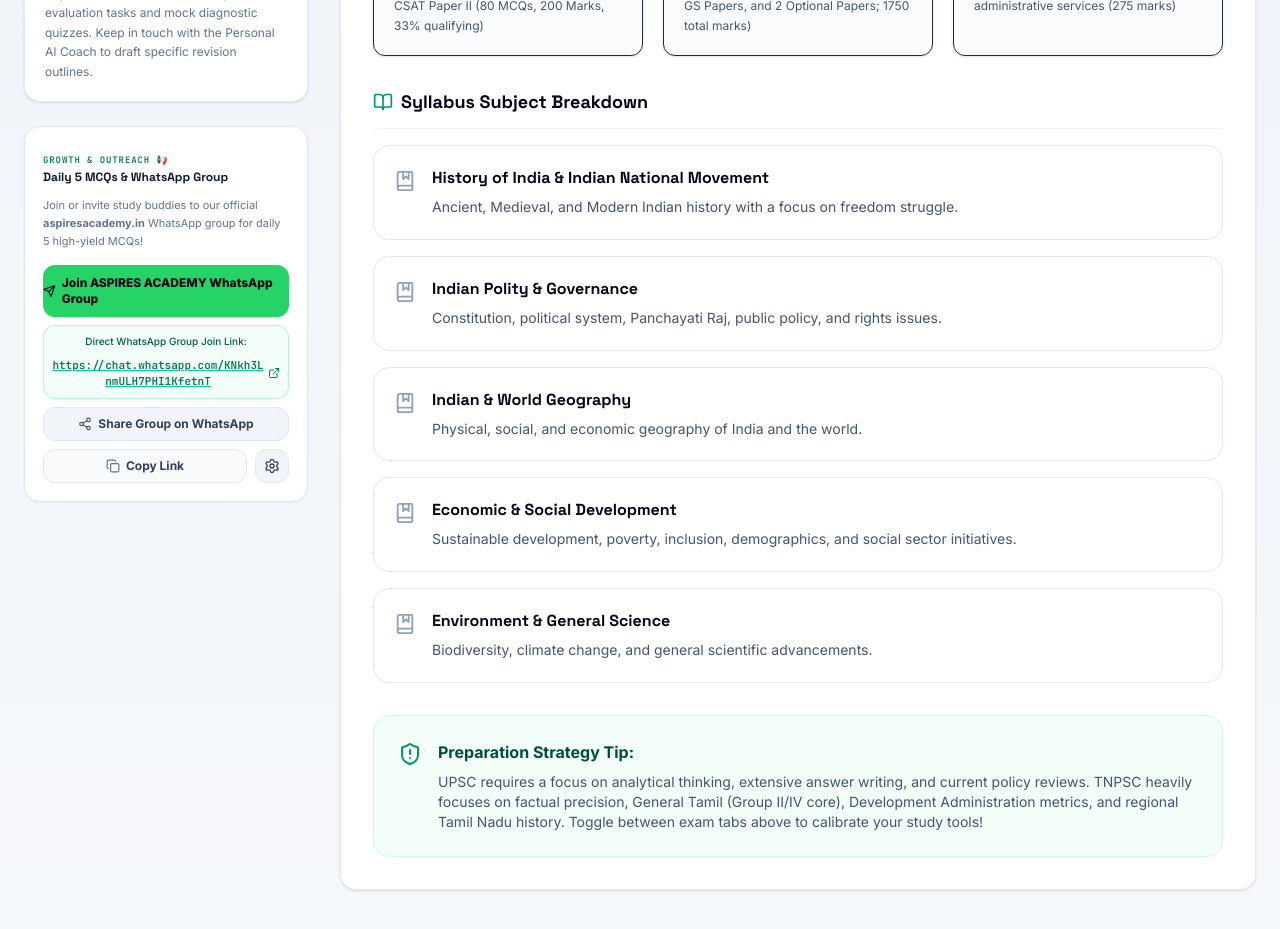
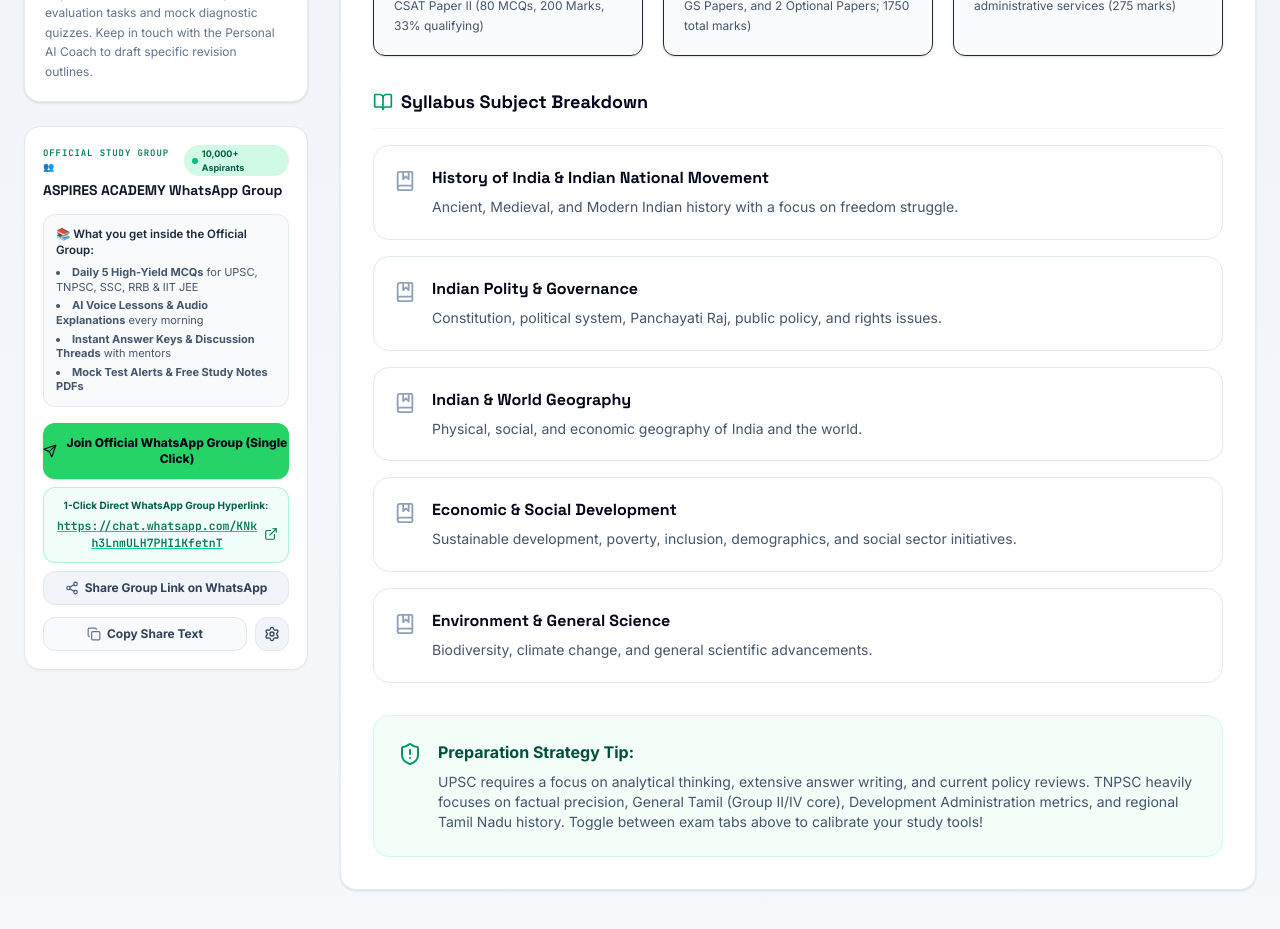
Before and after one commit to udayamoorthy-ux/AspiresAcademy, a React (Vite) app: page / in a window 1280 px wide. Shown: the part 1460-2389 px from the top of the page. Built offline with nearby package versions, Linux system fonts and the light colour scheme.

Commit message:
feat(ui): update WhatsApp group promo card
Refactor the sidebar promo card to highlight the official study group, add a member count badge, and include a direct 1-click join action for better conversion.

```diff
--- a/src/App.tsx
+++ b/src/App.tsx
@@ -657,92 +657,78 @@ export default function App() {
 
             {/* Compact Invite & Outreach Link */}
             <div
-              className="bg-white border border-slate-200 p-4.5 rounded-2xl space-y-3 shadow-xs"
+              className="bg-white border border-slate-200 p-4.5 rounded-2xl space-y-3.5 shadow-xs"
               id="share-card-sidebar"
             >
-              <div className="space-y-0.5">
-                <span className="text-[9px] uppercase tracking-widest text-emerald-700 font-bold font-mono">Growth & Outreach 📢</span>
-                <h4 className="font-extrabold text-xs text-slate-900 flex items-center gap-1.5 font-display">
-                  Daily 5 MCQs & WhatsApp Group
+              <div className="space-y-1">
+                <div className="flex items-center justify-between">
+                  <span className="text-[9px] uppercase tracking-widest text-emerald-700 font-bold font-mono">Official Study Group 👥</span>
+                  <span className="inline-flex items-center gap-1 text-[9px] font-bold text-emerald-800 bg-emerald-100 px-2 py-0.5 rounded-full">
+                    <span className="w-1.5 h-1.5 rounded-full bg-emerald-500 animate-pulse"></span>
+                    10,000+ Aspirants
+                  </span>
+                </div>
+                <h4 className="font-extrabold text-sm text-slate-900 flex items-center gap-1.5 font-display">
+                  ASPIRES ACADEMY WhatsApp Group
                 </h4>
               </div>
-              <p className="text-[11px] text-slate-500 leading-relaxed font-sans">
-                Join or invite study buddies to our official <strong>aspiresacademy.in</strong> WhatsApp group for daily 5 high-yield MCQs!
+
+              {/* Comprehensive WhatsApp Group Description */}
+              <div className="bg-slate-50 border border-slate-200/80 rounded-xl p-3 space-y-1.5 text-xs text-slate-600">
+                <p className="font-semibold text-slate-800 text-[11.5px] leading-snug">
+                  📚 What you get inside the Official Group:
                 </p>
+                <ul className="text-[11px] space-y-1 text-slate-600 list-disc list-inside font-sans">
+                  <li><strong>Daily 5 High-Yield MCQs</strong> for UPSC, TNPSC, SSC, RRB &amp; IIT JEE</li>
+                  <li><strong>AI Voice Lessons &amp; Audio Explanations</strong> every morning</li>
+                  <li><strong>Instant Answer Keys &amp; Discussion Threads</strong> with mentors</li>
+                  <li><strong>Mock Test Alerts &amp; Free Study Notes PDFs</strong></li>
+                </ul>
+              </div>
 
               <div className="grid grid-cols-1 gap-2 pt-0.5">
-                {hasValidWhatsAppGroupUrl() ? (
-                  <>
-                    {/* Direct Join WhatsApp Group Link Anchor */}
+                {/* Direct 1-Click Join WhatsApp Group Link Anchor */}
                 <a
                   href={getActiveWhatsAppGroupUrl()}
                   target="_blank"
                   rel="noopener noreferrer"
-                      className="w-full bg-[#25D366] hover:bg-[#20ba5a] text-slate-950 font-extrabold text-xs py-2.5 rounded-xl flex items-center justify-center gap-1.5 transition-all shadow-2xs active:scale-95 cursor-pointer"
+                  className="w-full bg-[#25D366] hover:bg-[#20ba5a] text-slate-950 font-black text-xs py-3 rounded-xl flex items-center justify-center gap-2 transition-all shadow-sm active:scale-95 cursor-pointer text-center"
                 >
-                      <Send className="h-3.5 w-3.5" />
-                      <span>Join ASPIRES ACADEMY WhatsApp Group</span>
+                  <Send className="h-4 w-4" />
+                  <span>Join Official WhatsApp Group (Single Click)</span>
                 </a>
 
-                    {/* Visible Clickable Text Hyperlink */}
-                    <div className="bg-emerald-50/60 border border-emerald-200/80 rounded-xl p-2 text-center space-y-0.5">
-                      <span className="text-[10px] text-emerald-800 font-medium block">Direct WhatsApp Group Join Link:</span>
+                {/* Visible Clickable Single-Click Hyperlink */}
+                <div className="bg-emerald-50/70 border border-emerald-200/90 rounded-xl p-2.5 text-center space-y-1">
+                  <span className="text-[10px] text-emerald-800 font-bold block">1-Click Direct WhatsApp Group Hyperlink:</span>
+                  <div className="flex items-center justify-center gap-2">
                     <a
                       href={getActiveWhatsAppGroupUrl()}
                       target="_blank"
                       rel="noopener noreferrer"
-                        className="text-[11px] font-mono font-bold text-emerald-700 hover:text-emerald-900 underline decoration-emerald-400 break-all inline-flex items-center gap-1"
+                      className="text-[11.5px] font-mono font-bold text-emerald-700 hover:text-emerald-900 underline decoration-emerald-400 break-all inline-flex items-center gap-1"
                     >
                       <span>{getActiveWhatsAppGroupUrl()}</span>
-                        <ExternalLink className="h-3 w-3 shrink-0 inline" />
+                      <ExternalLink className="h-3.5 w-3.5 shrink-0 inline" />
                     </a>
                   </div>
-                  </>
-                ) : (
-                  <>
-                    {/* Interactive Setup / Join Request Options when no real 22-char invite link is set yet */}
-                    <button
-                      onClick={handleJoinWhatsAppGroup}
-                      className="w-full bg-[#25D366] hover:bg-[#20ba5a] text-slate-950 font-extrabold text-xs py-2.5 rounded-xl flex items-center justify-center gap-1.5 transition-all shadow-2xs active:scale-95 cursor-pointer"
-                    >
-                      <Send className="h-3.5 w-3.5" />
-                      <span>Join WhatsApp Group / Set Invite Link</span>
-                    </button>
-
-                    <a
-                      href={`https://api.whatsapp.com/send?text=${encodeURIComponent(
-                        'Hi ASPIRES ACADEMY Admin! Please send me the official WhatsApp Group invite link to join the Daily 5 MCQs Study Group.'
-                      )}`}
-                      target="_blank"
-                      rel="noopener noreferrer"
-                      className="w-full bg-emerald-50 hover:bg-emerald-100 border border-emerald-200 text-emerald-800 font-bold text-xs py-2 rounded-xl flex items-center justify-center gap-1.5 transition-all cursor-pointer text-center"
-                    >
-                      <Send className="h-3.5 w-3.5 text-emerald-600" />
-                      <span>Instant Join via WhatsApp Chat</span>
-                    </a>
-
-                    <div className="bg-amber-50/80 border border-amber-200 rounded-xl p-2 text-center">
-                      <span className="text-[10px] text-amber-800 font-medium leading-tight block">
-                        💡 Admin Note: Click ⚙️ below to paste your official 22-char WhatsApp Group invite link.
-                      </span>
                 </div>
-                  </>
-                )}
 
                 {/* Share WhatsApp Group & Site Link */}
                 <a
                   href={`https://api.whatsapp.com/send?text=${encodeURIComponent(
-                    `Join official ASPIRES ACADEMY WhatsApp Study Group & Portal for Daily 5 MCQs, AI Voice Lessons, Essay Grading & Mock Tests!\n\n👥 Join Official WhatsApp Group: ${getActiveWhatsAppGroupUrl() || 'https://aspiresacademy.in'}\n🌐 Practice Web Portal: https://aspiresacademy.in`
+                    `Join official ASPIRES ACADEMY WhatsApp Study Group for Daily 5 High-Yield MCQs, AI Voice Lessons & Mock Tests!\n\n👥 Join Official WhatsApp Group: ${getActiveWhatsAppGroupUrl()}\n🌐 Practice Web Portal: https://aspiresacademy.in`
                   )}`}
                   target="_blank"
                   rel="noopener noreferrer"
                   className="w-full bg-slate-100 hover:bg-slate-200 border border-slate-200 text-slate-700 font-bold text-xs py-2 rounded-xl flex items-center justify-center gap-1.5 transition-all active:scale-95 cursor-pointer"
                 >
                   <Share2 className="h-3.5 w-3.5 text-slate-600" />
-                  <span>Share Group on WhatsApp</span>
+                  <span>Share Group Link on WhatsApp</span>
                 </a>
 
-                <div className="flex items-center gap-2">
+                {/* Copy Link & Settings Controls */}
+                <div className="flex items-center gap-2 pt-1">
                   <button
                     onClick={() => {
                       const groupLine = getGroupInviteLineForPost('ASPIRES ACADEMY Study Group');
@@ -761,7 +747,7 @@ export default function App() {
                     ) : (
                       <>
                         <Copy className="h-3.5 w-3.5 text-slate-500" />
-                        <span>Copy Link</span>
+                        <span>Copy Share Text</span>
                       </>
                     )}
                   </button>
--- a/src/components/MultiExamWhatsAppBroadcaster.tsx
+++ b/src/components/MultiExamWhatsAppBroadcaster.tsx
@@ -367,12 +367,23 @@ broadcastDaily5ToWhatsApp();`;
                     Save URL
                   </button>
                 ) : (
-                  <button
-                    onClick={() => setIsEditingLink(true)}
-                    className="bg-emerald-800 hover:bg-emerald-700 text-emerald-100 text-[11px] font-bold px-2 py-1 rounded cursor-pointer border border-emerald-600 transition-all"
-                  >
-                    Edit Group URL
-                  </button>
+                  <>
+                    <button
+                      onClick={() => setIsEditingLink(true)}
+                      className="bg-emerald-800 hover:bg-emerald-700 text-emerald-100 text-[11px] font-bold px-2 py-1 rounded cursor-pointer border border-emerald-600 transition-all"
+                    >
+                      Edit URL
+                    </button>
+                    <a
+                      href={`https://chat.whatsapp.com/${extractValidGroupCode(whatsappGroupLink)}`}
+                      target="_blank"
+                      rel="noopener noreferrer"
+                      className="bg-[#25D366] hover:bg-[#20ba5a] text-slate-950 font-black text-[11px] px-2.5 py-1 rounded cursor-pointer transition-all inline-flex items-center gap-1"
+                    >
+                      <span>1-Click Join</span>
+                      <ExternalLink className="h-3 w-3" />
+                    </a>
+                  </>
                 )}
               </div>
             </div>
```
Lines whose indentation alone changed are shown as unchanged.
